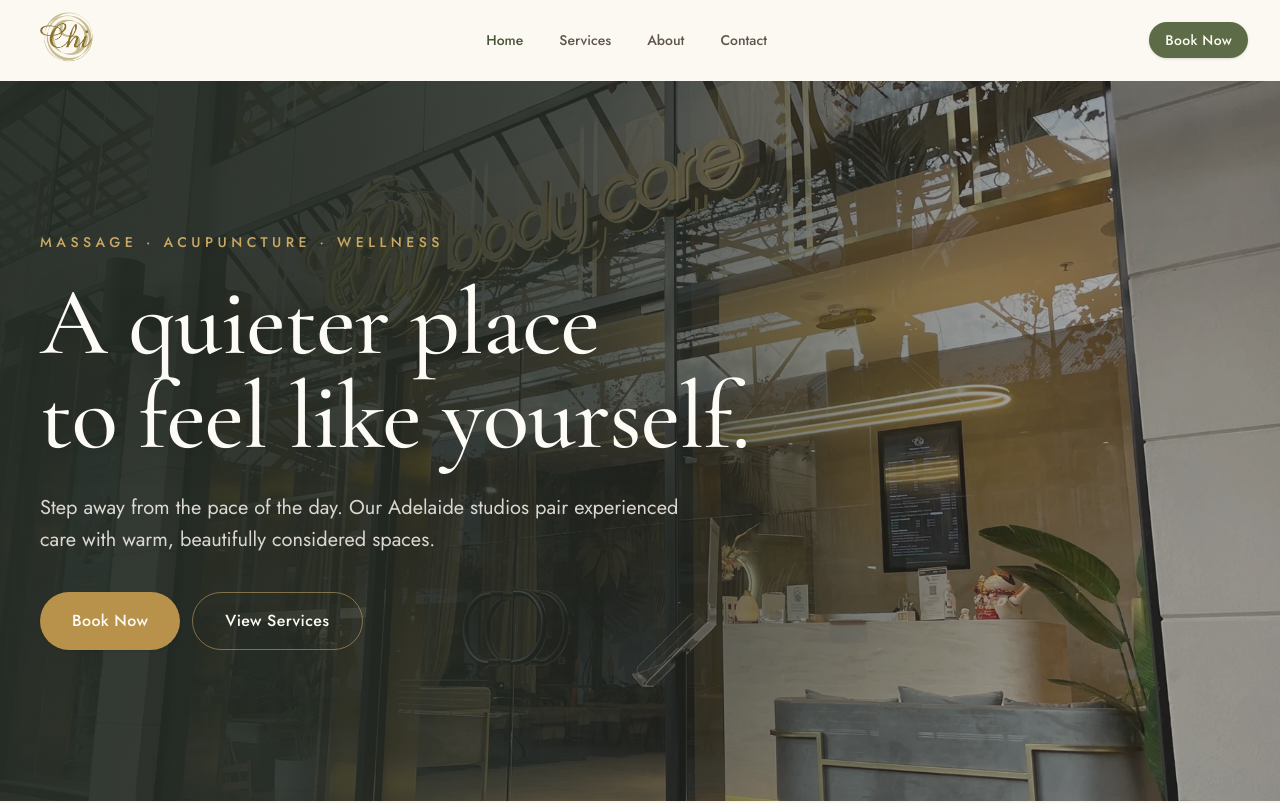
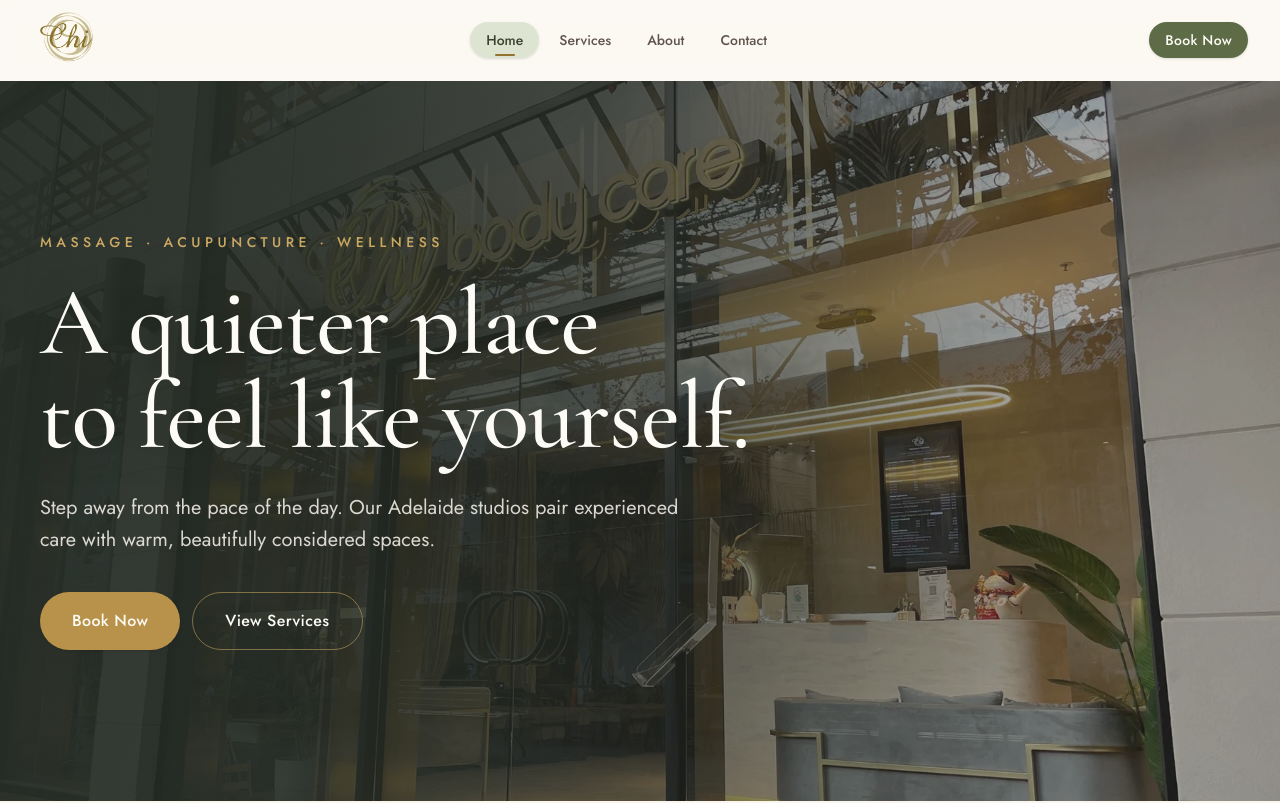
Before and after one commit to ar1062515080-pixel/chibodycare-website, a Next.js app: page / in a window 1280 px wide. Shown: the top 803 px of the page. Built offline with nearby package versions, Linux system fonts and the light colour scheme.

Commit message:
Highlight active navigation item

```diff
--- a/src/components/site-header.tsx
+++ b/src/components/site-header.tsx
@@ -56,11 +56,12 @@ export function SiteHeader() {
             <Link
               key={link.href}
               href={link.href}
+              aria-current={isActive(link.href) ? "page" : undefined}
               className={cn(
-                "rounded-full px-4 py-2 text-sm font-medium transition-colors",
+                "relative rounded-full px-4 py-2 text-sm font-medium transition-all",
                 isActive(link.href)
-                  ? "text-sage-700"
-                  : "text-brown-800/80 hover:text-sage-700",
+                  ? "bg-sage-100/90 text-sage-800 shadow-sm after:absolute after:bottom-0.5 after:left-1/2 after:h-0.5 after:w-5 after:-translate-x-1/2 after:rounded-full after:bg-gold-dark"
+                  : "text-brown-800/80 hover:bg-sand-50 hover:text-sage-700",
               )}
             >
               {link.label}
@@ -135,10 +136,11 @@ export function SiteHeader() {
                 <Link
                   href={link.href}
                   onClick={() => setOpen(false)}
+                  aria-current={isActive(link.href) ? "page" : undefined}
                   className={cn(
                     "block rounded-2xl px-4 py-3.5 text-base font-medium transition-colors",
                     isActive(link.href)
-                      ? "bg-sage-50 text-sage-700"
+                      ? "border-l-4 border-gold-dark bg-sage-100 text-sage-800 shadow-sm"
                       : "text-brown-800 hover:bg-sand-50",
                   )}
                 >
```
